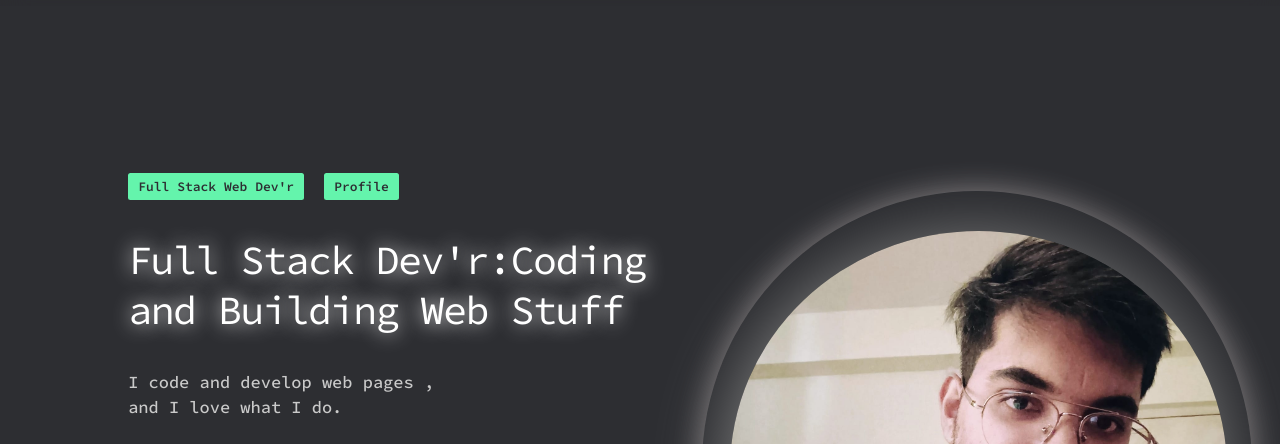
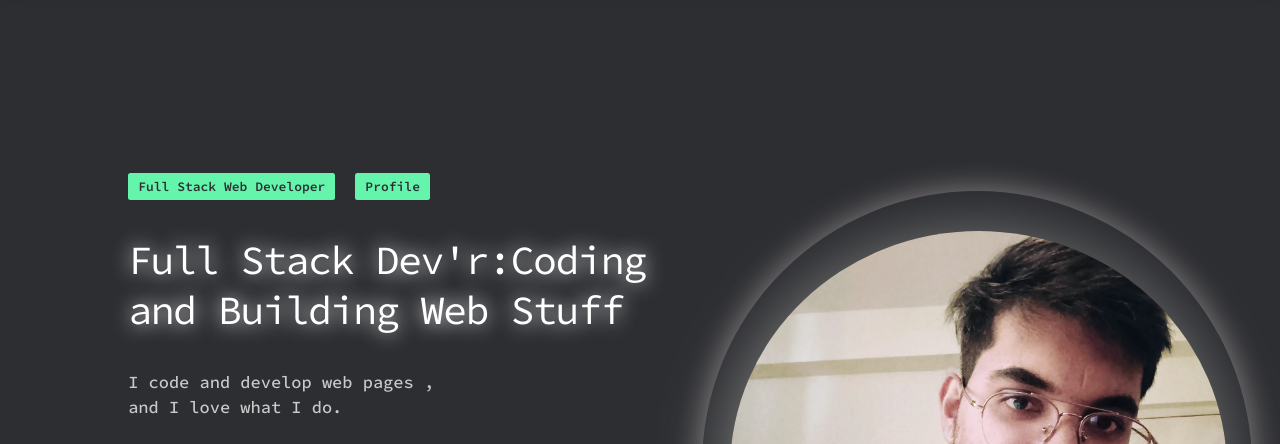
Before and after one commit to ashu6783/portfolio, a plain HTML site: page index.html in a window 1280 px wide. Shown: the part 65-509 px from the top of the page. Drawn offline with Linux system fonts and the light colour scheme.

Commit message:
developer

```diff
--- a/index.html
+++ b/index.html
@@ -47,7 +47,7 @@
     <section id="content-body">
         <div class="body-part-1">
             <div class="developer-intro">
-                <p>Full Stack Web Dev'r</p>
+                <p>Full Stack Web Developer</p>
                 <p>Profile</p>
             </div>
             <div class="body-title">
```
